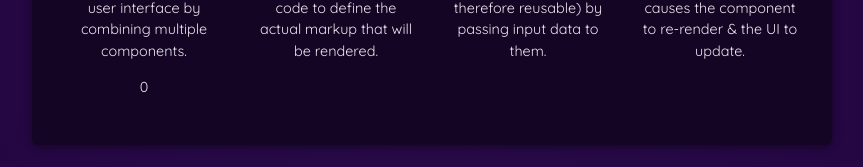
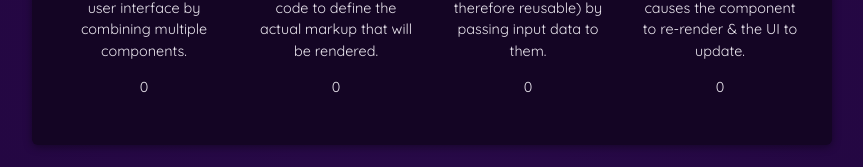
Before and after one commit to JUNGJIYEOB/01-starting-project, a React (Vite) app: page / in a window 1280 px wide. Shown: the part 590-757 px from the top of the page, without its empty margins (208-1071 px from the left). Built offline with nearby package versions, Linux system fonts and the light colour scheme.

Commit message:
데이터 동적 출력

```diff
--- a/src/App.jsx
+++ b/src/App.jsx
@@ -57,15 +57,14 @@ function App() {
         <section id='core-concepts'>
           <h2>Core Concepts</h2>
           <ul>
-            <CoreConcept
-              title={CORE_CONCEPTS[0].title}
-              description={CORE_CONCEPTS[0].description}
-              image={CORE_CONCEPTS[0].image}
-              count={count}
-            />
-            <CoreConcept {...CORE_CONCEPTS[1]} />
-            <CoreConcept {...CORE_CONCEPTS[2]} />
-            <CoreConcept {...CORE_CONCEPTS[3]} />
+            {CORE_CONCEPTS.map((concepItem) => (
+              <CoreConcept
+                title={concepItem.title}
+                description={concepItem.description}
+                image={concepItem.image}
+                count={count}
+              />
+            ))}
           </ul>
         </section>
         <section id='examples'>
```
